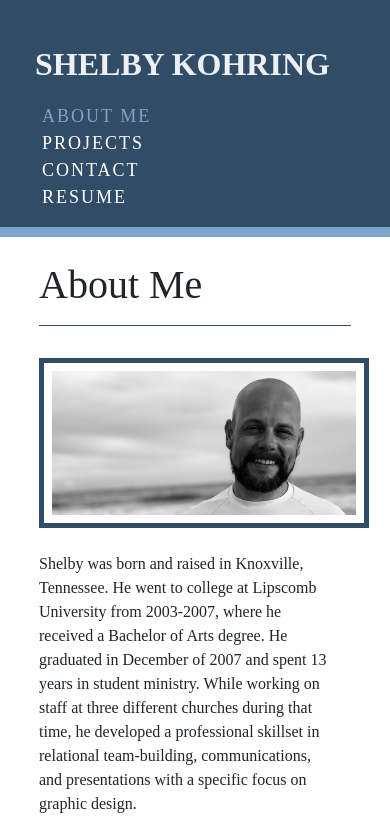
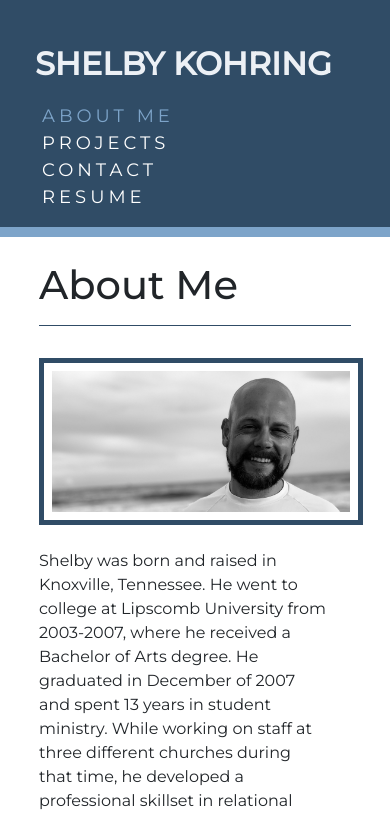
Before and after one commit to kohringsw/kohring-react, a React (Create React App) app: page / in a window 390 px wide. Shown: the top 816 px of the page. Built offline with nearby package versions, Linux system fonts and the light colour scheme.

Commit message:
css edits

```diff
--- a/public/index.html
+++ b/public/index.html
@@ -10,6 +10,11 @@
       content="Web site created using create-react-app"
     />
     <link rel="apple-touch-icon" href="%PUBLIC_URL%/logo192.png" />
+    <link rel="preconnect" href="https://fonts.gstatic.com" />
+    <link
+      href="https://fonts.googleapis.com/css2?family=Montserrat:ital,wght@0,100;0,200;0,300;0,400;0,500;1,100;1,200;1,300;1,400;1,500&display=swap"
+      rel="stylesheet"
+    />
     <!--
       manifest.json provides metadata used when your web app is installed on a
       user's mobile device or desktop. See https://developers.google.com/web/fundamentals/web-app-manifest/
@@ -24,7 +29,7 @@
       work correctly both with client-side routing and a non-root public URL.
       Learn how to configure a non-root public URL by running `npm run build`.
     -->
-    <title>React App</title>
+    <title>Kohring Portfolio</title>
   </head>
   <body>
     <noscript>You need to enable JavaScript to run this app.</noscript>
--- a/src/components/About/index.js
+++ b/src/components/About/index.js
@@ -8,7 +8,7 @@ function About() {
       <img
         src={coverImage}
         alt="Shelby Kohring profile"
-        className="about-img col-11 ml-4 mt-2 p-2"
+        className="about-img ml-4 mt-2 p-2"
       />
       <div className="my-4 ml-4 mr-5">
         <p>
--- a/src/components/Projects/index.js
+++ b/src/components/Projects/index.js
@@ -15,8 +15,8 @@ function Projects() {
             <h1 className="m-4 pb-3">Projects</h1>
           </div>
 
-          <div className="container row col-md-9">
-            <div className="hike-now row ml-4 mb-5 mt-2">
+          <div className="container row col-12">
+            <div className="hike-now row ml-4 mr-1 mb-5 mt-2">
               <a
                 href="https://kohringsw.github.io/hike-now/"
                 target="_blank"
@@ -49,8 +49,8 @@ function Projects() {
             </div>
           </div>
 
-          <div className="container row col-md-9">
-            <div className="hike-now row ml-4 mb-5 mt-2">
+          <div className="container row col-12">
+            <div className="hike-now row ml-4 mr-1 mb-5 mt-2">
               <a
                 href="https://kohringsw.github.io/simply-plan-it/"
                 target="_blank"
@@ -83,8 +83,8 @@ function Projects() {
             </div>
           </div>
 
-          <div className="container row col-md-9">
-            <div className="hike-now row ml-4 mb-5 mt-2">
+          <div className="container row col-12">
+            <div className="hike-now row ml-4 mr-1 mb-5 mt-2">
               <a
                 href="https://kohringsw.github.io/weather-dashboard/"
                 target="_blank"
@@ -117,8 +117,8 @@ function Projects() {
             </div>
           </div>
 
-          <div className="container row col-md-9">
-            <div className="hike-now row ml-4 mb-5 mt-2">
+          <div className="container row col-12">
+            <div className="hike-now row ml-4 mr-1 mb-5 mt-2">
               <a
                 href="https://kohringsw.github.io/password-generator/"
                 target="_blank"
@@ -151,8 +151,8 @@ function Projects() {
             </div>
           </div>
 
-          <div className="container row col-md-9">
-            <div className="hike-now row ml-4 mb-5 mt-2">
+          <div className="container row col-12">
+            <div className="hike-now row ml-4 mr-1 mb-5 mt-2">
               <a
                 href="https://guarded-hollows-23398.herokuapp.com/"
                 target="_blank"
@@ -185,8 +185,8 @@ function Projects() {
             </div>
           </div>
 
-          <div className="container row col-md-9">
-            <div className="hike-now row ml-4 mb-5 mt-2">
+          <div className="container row col-12">
+            <div className="hike-now row ml-4 mr-1 mb-5 mt-2">
               <a
                 href="https://the-bookfast-club.herokuapp.com/"
                 target="_blank"
--- a/src/index.css
+++ b/src/index.css
@@ -89,11 +89,8 @@ header nav ul li a:hover {
 }
 
 .about h1 {
-  height: 100px;
-  width: 100px;
   font-size: 24px;
   text-align: right;
-  border-bottom: 1px solid var(--first-color);
 }
 
 .projects h1, .contact-h1 {
@@ -110,6 +107,7 @@ header nav ul li a:hover {
 
 .about-img {
   border: 5px solid var(--first-color);
+  width: 90%;
 }
 
 .img {
@@ -146,13 +144,6 @@ header nav ul li a:hover {
   opacity: .5;
 }
 
-/* MEDIA QUERY FOR 1120PX SCREENS AND SMALLER */
-@media screen and (max-width: 1120px) {
-  header nav ul li a {
-    font-size: 16px;
-  }
-}
-
 /* MEDIA QUERY FOR 980PX SCREENS AND SMALLER */
 @media screen and (max-width: 980px) {
   * {
@@ -176,8 +167,8 @@ header nav ul li a:hover {
 
   header nav ul li a {
     margin: 0;
-    font-size: 16px;
-    padding: 0 30px;
+    font-size: 20px;
+    padding: 0 20px;
   }
 
   .button {
@@ -196,6 +187,18 @@ header nav ul li a:hover {
   body {
     width: 100%;
     overflow-x: hidden;
+  }
+
+  header nav ul {
+    display: block;
+    flex-wrap: wrap;
+  }
+
+  header nav ul li a {
+    padding: 0 30px;
+    font-size: 20px;
+    color: white;
+    letter-spacing: 4px;
   }
 
   .button {
@@ -236,16 +239,13 @@ header nav ul li a:hover {
   header nav ul {
     display: block;
     flex-wrap: wrap;
-    justify-content: space-between;
-    align-items: center;
-    list-style: none;
   }
 
   header nav ul li a {
     padding: 10 40 10 40px;
     font-size: 18px;
     color: white;
-    letter-spacing: 2px;
+    letter-spacing: 4px;
   }
 
   .button {
```
